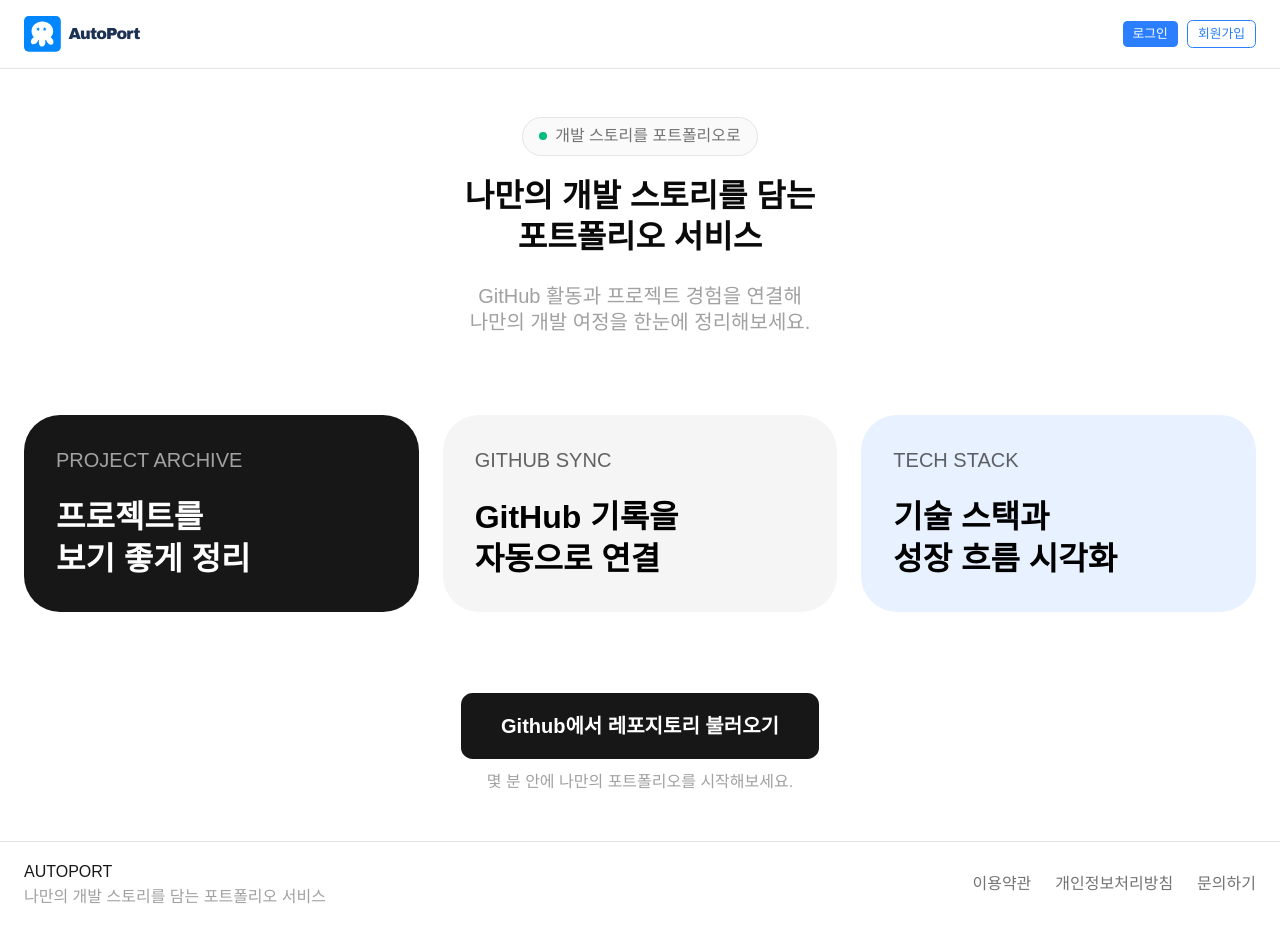
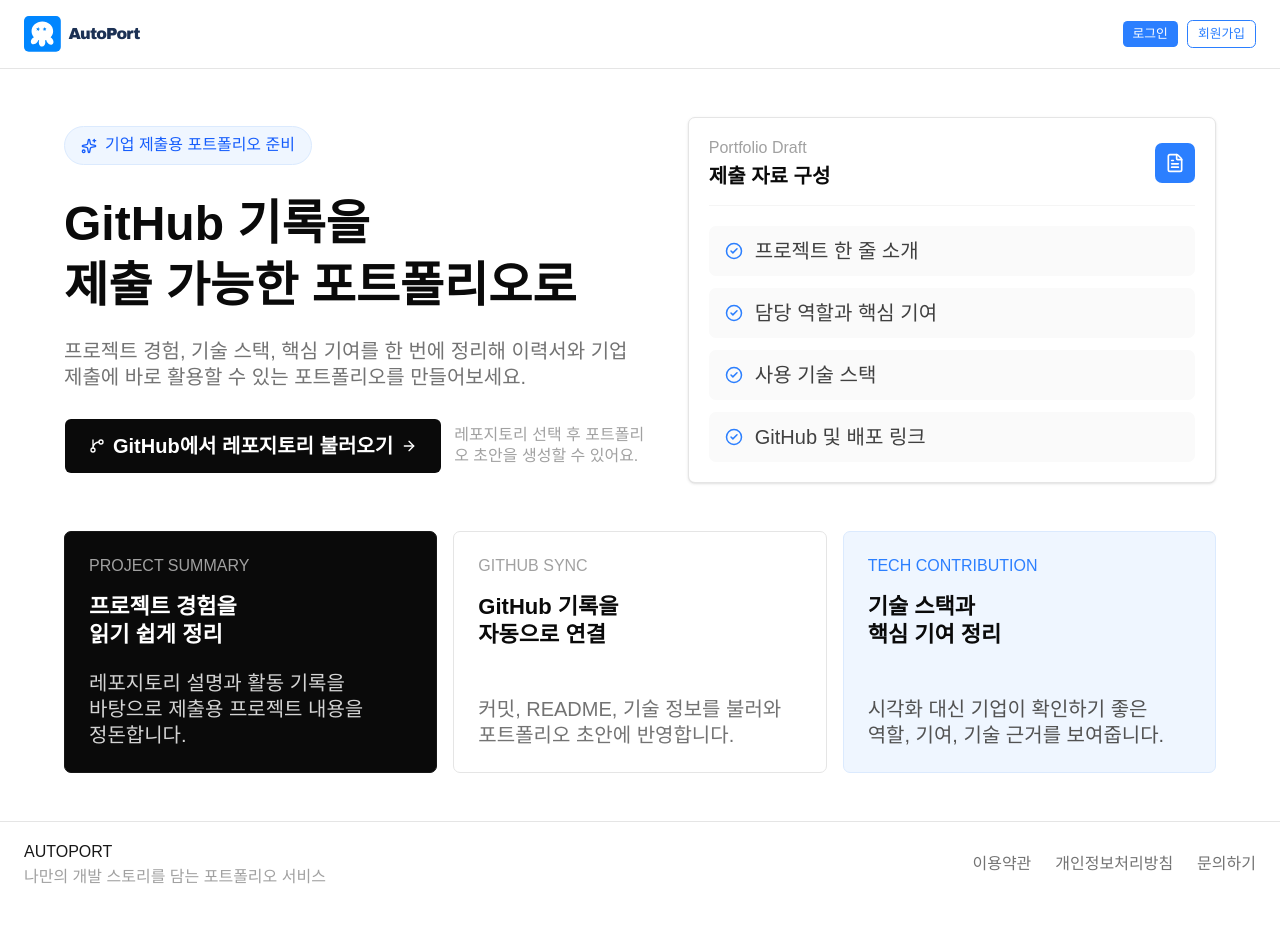
Before and after one commit to AutoportProject/autoport-fe, a Next.js app: page /home in a window 1280 px wide. After the commit the page ends 907 px from the top, so only its background shows below. Built offline with nearby package versions, Linux system fonts and the light colour scheme; no server answers; a web font is replaced by a local one.

Commit message:
feat: 홈 페이지 UI 수정

```diff
--- a/src/app/home/page.tsx
+++ b/src/app/home/page.tsx
@@ -1,69 +1,103 @@
 'use client'
 
+import { ArrowRight, CheckCircle2, FileText, GitBranch, Sparkles } from 'lucide-react'
+import { Button } from '@/components/ui/button'
 import FeatureCard from '@/features/home/components/FeatureCard'
-import { Button } from '@/components/ui/button'
 import { useGithubRepos } from '@/hooks/useGithubRepos'
 
 const HomePage = () => {
   const { isLoading, error, fetchRepos } = useGithubRepos()
 
   return (
-    <div className="flex w-full flex-col gap-20 px-6 py-12">
-      {/* Hero Section */}
-      <section className="flex flex-col items-center justify-center gap-5">
-        <div className="flex w-fit items-center gap-2 rounded-full border border-neutral-200 bg-neutral-50 px-4 py-2">
-          <div className="h-2 w-2 rounded-full bg-emerald-500" />
-          <span className="caption-m-sm text-neutral-500">
-            개발 스토리를 포트폴리오로
-          </span>
+    <div className="flex w-full flex-col items-center px-6 py-12">
+      <div className="flex w-full max-w-6xl flex-col gap-12">
+        <section className="grid items-center gap-10 lg:grid-cols-[1.05fr_0.95fr]">
+          <div className="flex flex-col gap-7">
+            <div className="flex w-fit items-center gap-2 rounded-full border border-blue-100 bg-blue-50 px-4 py-2 text-blue-600">
+              <Sparkles size={16} />
+              <span className="caption-m-sm">기업 제출용 포트폴리오 준비</span>
             </div>
-        <div className="flex flex-col items-center gap-6 text-center">
-          <h1 className="title-bold text-neutral-950">
-            나만의 개발 스토리를 담는
+
+            <div className="flex flex-col gap-5">
+              <h1 className="text-5xl font-bold leading-tight text-neutral-950">
+                GitHub 기록을
                 <br />
-            포트폴리오 서비스
+                제출 가능한 포트폴리오로
               </h1>
-          <p className="body-m break-keep leading-relaxed text-neutral-400">
-            GitHub 활동과 프로젝트 경험을 연결해
-            <br />
-            나만의 개발 여정을 한눈에 정리해보세요.
+              <p className="body-m max-w-xl break-keep leading-relaxed text-neutral-500">
+                프로젝트 경험, 기술 스택, 핵심 기여를 한 번에 정리해
+                이력서와 기업 제출에 바로 활용할 수 있는 포트폴리오를 만들어보세요.
               </p>
             </div>
+
+            <div className="flex flex-col gap-3 sm:flex-row sm:items-center">
+              <Button
+                variant="secondary"
+                className="body-sb h-14 w-full gap-2 rounded-lg bg-neutral-950 px-6 text-white hover:bg-neutral-800 disabled:opacity-50 sm:w-fit"
+                onClick={fetchRepos}
+                disabled={isLoading}
+              >
+                <GitBranch size={20} />
+                {isLoading ? '불러오는 중...' : 'GitHub에서 레포지토리 불러오기'}
+                {!isLoading && <ArrowRight size={18} />}
+              </Button>
+              <p className="caption-m-sm text-neutral-400">
+                {error ?? '레포지토리 선택 후 포트폴리오 초안을 생성할 수 있어요.'}
+              </p>
+            </div>
+          </div>
+
+          <div className="rounded-lg border border-neutral-200 bg-white p-5 shadow-sm">
+            <div className="flex items-center justify-between border-b border-neutral-100 pb-4">
+              <div>
+                <p className="caption-m-sm text-neutral-400">Portfolio Draft</p>
+                <h2 className="body-sb mt-1 text-neutral-950">제출 자료 구성</h2>
+              </div>
+              <div className="flex h-10 w-10 items-center justify-center rounded-lg bg-blue-500 text-white">
+                <FileText size={20} />
+              </div>
+            </div>
+
+            <div className="mt-5 flex flex-col gap-3">
+              {[
+                '프로젝트 한 줄 소개',
+                '담당 역할과 핵심 기여',
+                '사용 기술 스택',
+                'GitHub 및 배포 링크',
+              ].map((item) => (
+                <div
+                  key={item}
+                  className="flex items-center gap-3 rounded-lg bg-neutral-50 px-4 py-3"
+                >
+                  <CheckCircle2 size={18} className="text-blue-500" />
+                  <span className="body-m text-neutral-700">{item}</span>
+                </div>
+              ))}
+            </div>
+          </div>
         </section>
-      {/* Cards */}
-      <section>
-        <div className="grid grid-cols-3 gap-6">
+
+        <section className="grid gap-4 md:grid-cols-3">
           <FeatureCard
-            label="PROJECT ARCHIVE"
-            title={'프로젝트를\n보기 좋게 정리'}
+            label="PROJECT SUMMARY"
+            title={'프로젝트 경험을\n읽기 쉽게 정리'}
+            description="레포지토리 설명과 활동 기록을 바탕으로 제출용 프로젝트 내용을 정돈합니다."
             theme="dark"
           />
           <FeatureCard
             label="GITHUB SYNC"
             title={'GitHub 기록을\n자동으로 연결'}
+            description="커밋, README, 기술 정보를 불러와 포트폴리오 초안에 반영합니다."
             theme="light"
           />
           <FeatureCard
-            label="TECH STACK"
-            title={'기술 스택과\n성장 흐름 시각화'}
+            label="TECH CONTRIBUTION"
+            title={'기술 스택과\n핵심 기여 정리'}
+            description="시각화 대신 기업이 확인하기 좋은 역할, 기여, 기술 근거를 보여줍니다."
             theme="blue"
           />
+        </section>
       </div>
-      </section>
-      {/* CTA */}
-      <section className="flex flex-col items-center gap-3">
-        <Button
-          variant="secondary"
-          className="body-sb h-auto rounded-2xl bg-neutral-900 px-10 py-5 text-white hover:bg-neutral-800 disabled:opacity-50"
-          onClick={fetchRepos}
-          disabled={isLoading}
-        >
-          {isLoading ? '불러오는 중...' : 'Github에서 레포지토리 불러오기'}
-        </Button>
-        <p className="caption-m-sm text-neutral-400">
-          {error ?? '몇 분 안에 나만의 포트폴리오를 시작해보세요.'}
-        </p>
-      </section>
     </div>
   )
 }
--- a/src/features/home/components/FeatureCard.tsx
+++ b/src/features/home/components/FeatureCard.tsx
@@ -1,33 +1,51 @@
 interface FeatureCardProps {
   label: string
   title: string
+  description: string
   theme: 'dark' | 'light' | 'blue'
 }
 
 const themeClass = {
-  dark: 'bg-neutral-900 text-white',
-  light: 'bg-neutral-100 text-black',
-  blue: 'bg-[#E8F1FF] text-black',
+  dark: 'border-neutral-900 bg-neutral-950 text-white',
+  light: 'border-neutral-200 bg-white text-neutral-950',
+  blue: 'border-blue-100 bg-blue-50 text-neutral-950',
+}
+
+const labelClass = {
+  dark: 'text-neutral-400',
+  light: 'text-neutral-400',
+  blue: 'text-blue-500',
+}
+
+const descriptionClass = {
+  dark: 'text-neutral-300',
+  light: 'text-neutral-500',
+  blue: 'text-neutral-600',
 }
 
 export default function FeatureCard({
   label,
   title,
+  description,
   theme,
 }: FeatureCardProps) {
   return (
     <article
-      className={`flex flex-col justify-between rounded-[36px] p-8 ${themeClass[theme]}`}
+      className={`flex min-h-44 flex-col justify-between rounded-lg border p-6 ${themeClass[theme]}`}
     >
       <div>
-        <p className="caption-m-lg opacity-60">
+        <p className={`caption-m-sm ${labelClass[theme]}`}>
           {label}
         </p>
 
-        <h2 className="title-bold mt-6 whitespace-pre-line">
+        <h2 className="title-sb-md mt-4 whitespace-pre-line">
           {title}
         </h2>
       </div>
+
+      <p className={`body-m mt-5 break-keep ${descriptionClass[theme]}`}>
+        {description}
+      </p>
     </article>
   )
 }
```
Lines whose indentation alone changed are shown as unchanged.
